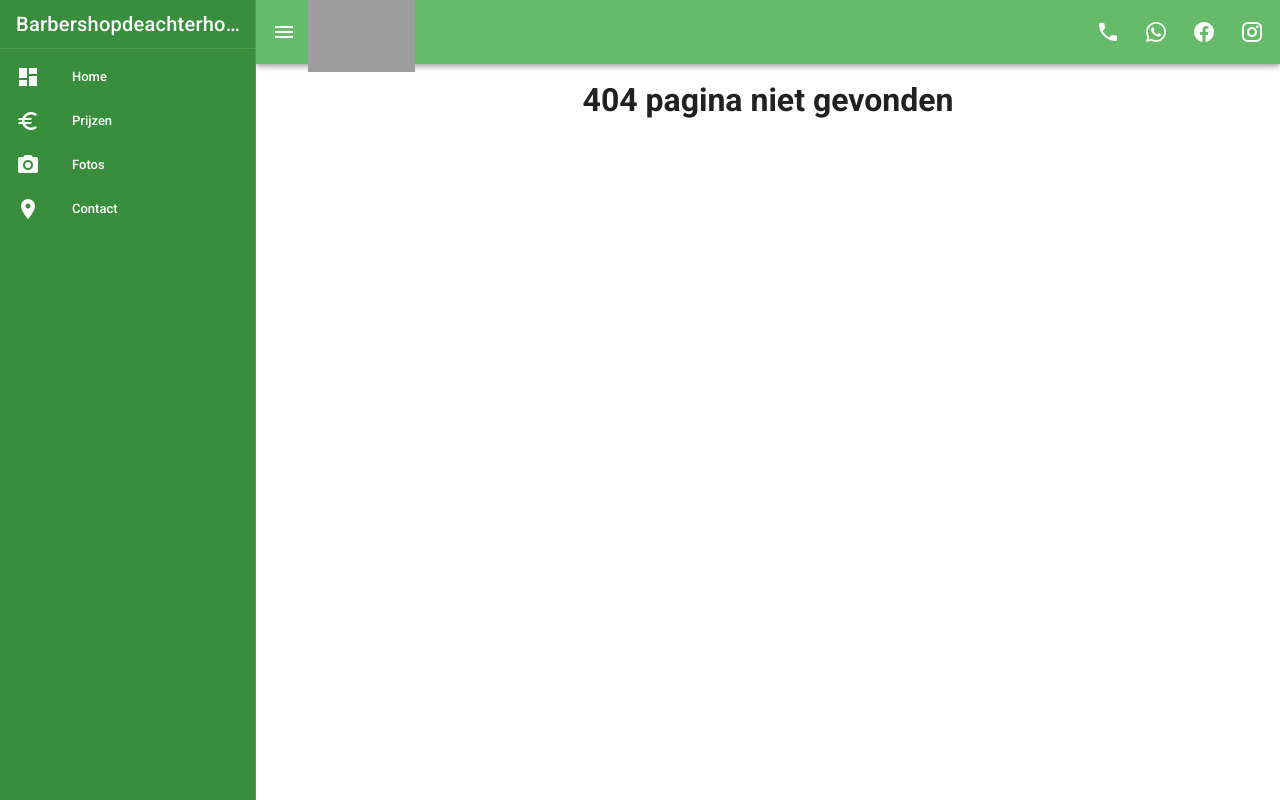
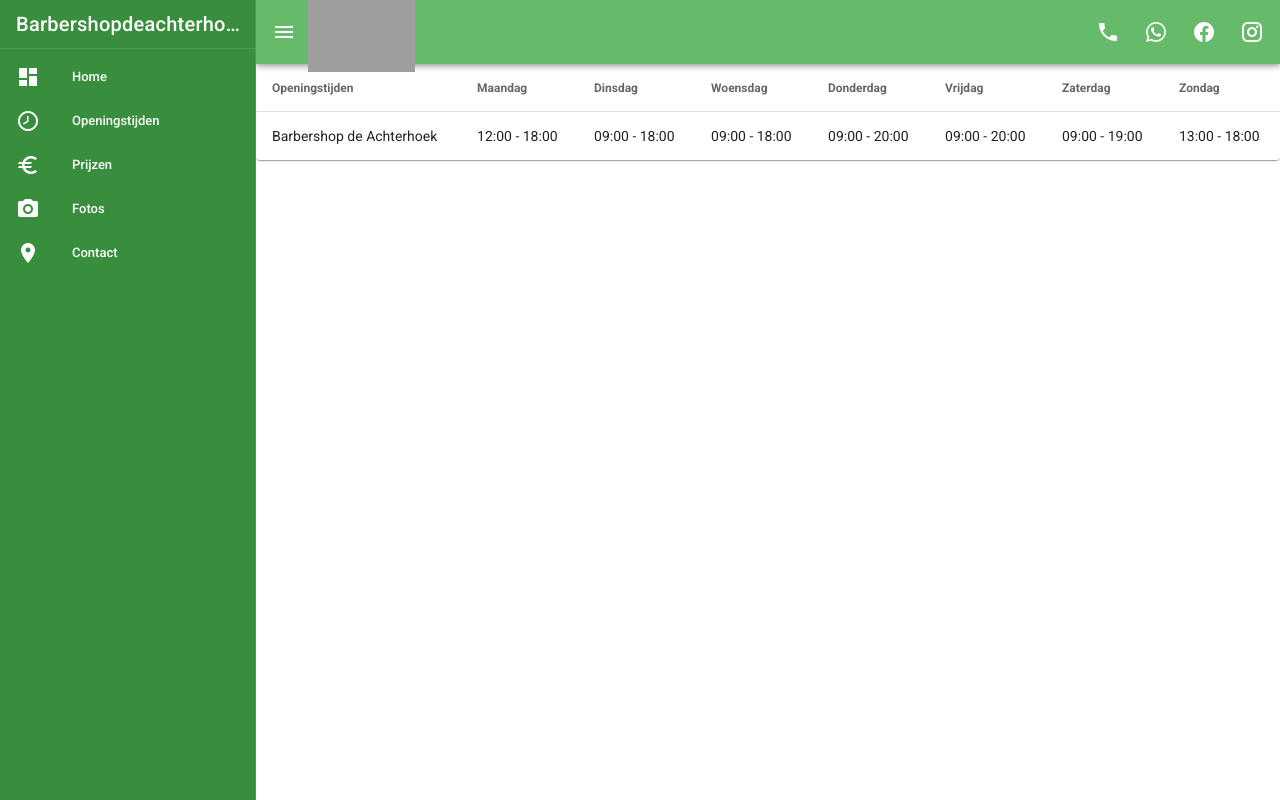
Before and after one commit to cukimai/BarbershopDeAchterhoek, a Vue app: page /Openingstijden in a window 1280 px wide. Before the commit this address led to /404. Built offline with nearby package versions, Linux system fonts and the light colour scheme; grey boxes are pictures that could not be loaded.

Commit message:
Openingstijden toegevoegd

```diff
--- a/package.json
+++ b/package.json
@@ -8,6 +8,7 @@
   },
   "dependencies": {
     "axios": "^0.21.1",
+    "bootstrap": "^5.1.1",
     "core-js": "^3.6.5",
     "vue": "^2.6.11",
     "vue-router": "^3.2.0",
--- a/src/App.vue
+++ b/src/App.vue
@@ -96,8 +96,9 @@
 	 drawer: null,
       items: [
           { title: 'Home', icon: 'mdi-view-dashboard',to:'/', },
+          { title: 'Openingstijden', icon: 'mdi-clock-time-eight-outline',to:'/openingstijden', },
           { title: 'Prijzen', icon: 'mdi-currency-eur',to:'/prijzen', },
-		  { title: 'Fotos', icon: 'mdi-camera',to:'/fotos', },
+		      { title: 'Fotos', icon: 'mdi-camera',to:'/fotos', },
           { title: 'Contact', icon: 'mdi-map-marker',to:'/contact', },
       ],
 	  headerIcons: [
--- a/src/router/index.js
+++ b/src/router/index.js
@@ -15,6 +15,10 @@
         path: '/Prijzen',
         name: 'Prijzen',
         component: () => import('../views/Prijzen.vue')
+    },    {
+        path: '/Openingstijden',
+        name: 'Openingstijden',
+        component: () => import('../views/Openingstijden.vue')
     },
     {
         path: '/Fotos',
--- a/src/views/Home.vue
+++ b/src/views/Home.vue
@@ -1,7 +1,6 @@
 <template>
 	<div>
     <v-lazy
-        v-model="isActive"
         :options="{
           threshold: .5
         }"
@@ -11,7 +10,6 @@
       <CarousselIntro></CarousselIntro>
 		</v-lazy>
     <v-lazy
-        v-model="isActive"
         :options="{
           threshold: .5
         }"
@@ -20,13 +18,11 @@
       <Stars></Stars>
 		</v-lazy>
 		<v-lazy
-        v-model="isActive"
         :options="{
           threshold: .5
         }"
         transition="fade-transition"
     >
-      <Popup></Popup>
 		</v-lazy>
 		<Footer></Footer>
 	</div>
@@ -43,7 +39,6 @@
     Footer,CarousselIntro,Stars
   },
     data: () => ({
-      isActive: false,
         colors: [
             'primary',
             'secondary',
--- /dev/null
+++ b/src/views/Openingstijden.vue
@@ -0,0 +1,49 @@
+<template>
+  <v-data-table
+      :headers="headers"
+      :items="desserts"
+      :items-per-page="5"
+      :hide-default-footer="true"
+      :disable-sort="true"
+      class="elevation-1"
+  ></v-data-table>
+</template>
+
+<script>
+export default {
+  data () {
+    return {
+      disableFiltering:true,
+      disableSort:true,
+      showExpand:false,
+      headers: [
+        {
+          text: 'Openingstijden',
+          align: 'start',
+          sortable: false,
+          value: 'name',
+        },
+        { text: 'Maandag', value: 'maandag' },
+        { text: 'Dinsdag', value: 'dinsdag' },
+        { text: 'Woensdag', value: 'woensdag' },
+        { text: 'Donderdag', value: 'donderdag' },
+        { text: 'Vrijdag', value: 'vrijdag' },
+        { text: 'Zaterdag', value: 'zaterdag' },
+        { text: 'Zondag', value: 'zondag' },
+      ],
+      desserts: [
+        {
+          name: 'Barbershop de Achterhoek',
+          maandag: '12:00 - 18:00',
+          dinsdag: '09:00 - 18:00',
+          woensdag: '09:00 - 18:00',
+          donderdag: '09:00 - 20:00',
+          vrijdag: '09:00 - 20:00',
+          zaterdag: '09:00 - 19:00',
+          zondag: '13:00 - 18:00'
+        },
+      ],
+    }
+  },
+}
+</script>
```
Also changed, not shown: 1 other file (tests, documents, lock files or other folders).
